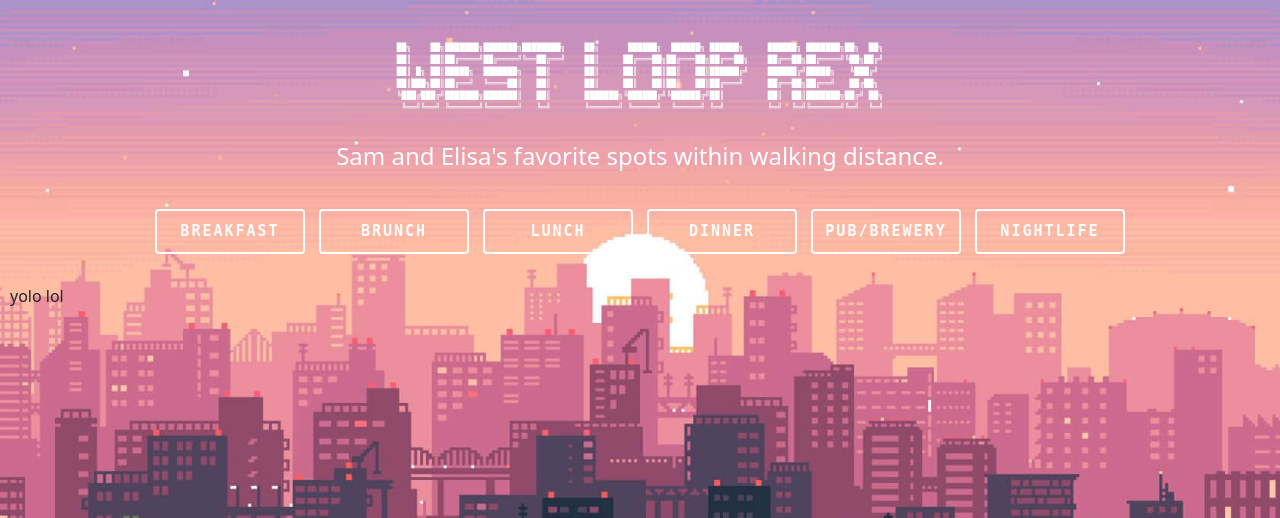
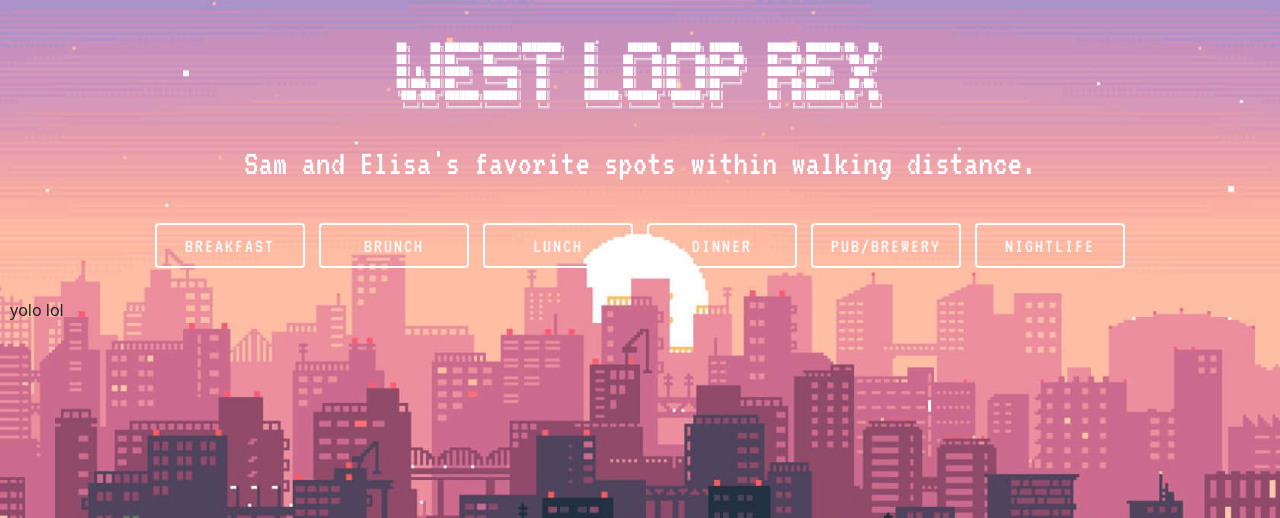
Before and after one commit to samlarson94/west-loop-recs, a Django app: page / in a window 1280 px wide. Shown: the top 518 px of the page. Run offline with Django 4.2, Linux system fonts and the light colour scheme; data that the repository does not hold is empty; some libraries are stand-ins or nearby versions; grey boxes are pictures that could not be loaded.

Commit message:
goodnight

```diff
--- a/brewery_map_project/brewery_map/templates/brewery_map/brewery_map.html
+++ b/brewery_map_project/brewery_map/templates/brewery_map/brewery_map.html
@@ -29,19 +29,19 @@
         </pre>
     </div>
     </div>
-    <div class="row justify-content-center">
-        <h4>Sam and Elisa's favorite spots within walking distance.</h4>
+    <div class="row justify-content-center subtitle">
+        <h4 class="retro-font subtitle">Sam and Elisa's favorite spots within walking distance.</h4>
     </div>
 </div>
 
 <div class="container-fluid card-container">
-    <div class="filter-options retro-font">
+    <div class="filter-options retro-font btntxt">
         <button class="fill">Breakfast</button>
-        <button class="svg">Brunch</button>
+        <button class="fill">Brunch</button>
         <button class="fill">Lunch</button>
-        <button class="svg">Dinner</button>
+        <button class="fill">Dinner</button>
         <button class="fill">Pub/Brewery</button>
-        <button class="svg">Nightlife</button>
+        <button class="fill">Nightlife</button>
     </div>
 </div>
 
@@ -63,7 +63,7 @@
               </span>
             </div>
             <ul class="list-group list-group-flush">
-              <li class="list-group-item known-for">{{ brewery.knownfor }}</li>
+              <li class="list-group-item known-for">"{{ brewery.knownfor }}"</li>
               <li class="list-group-item">Sam Rating: {{ brewery.s_rating }}</li>
               <li class="list-group-item">Elisa Rating: {{ brewery.e_rating}}</li>
               <li class="list-group-item">Patio:
@@ -74,6 +74,10 @@
                 {% endif %}
                 </li>
             </ul>
+              {% comment %} <div class="d-grid gap-2 col-6 mx-auto">
+                <button class="btn btn-primary" type="button">Button</button>
+                <button class="btn btn-primary" type="button">Button</button>
+            </div> {% endcomment %}
             <div class="card-body" style="display: flex; justify-content: space-around;">
               <a href="{{ brewery.yelp }}" class="card-link" target="_blank">Read Yelp Reviews</a>
               <a href="{% url 'get_directions' brewery.address %}" target="_blank">Get Directions</a>
--- a/brewery_map_project/static/brewery_map/styles.css
+++ b/brewery_map_project/static/brewery_map/styles.css
@@ -1,6 +1,6 @@
 @font-face {
     font-family: 'VT323';
-    src: url('/static/VT323-Regular.ttf') format('ttf');
+    src: url('/static/VT323-Regular.ttf') format('truetype');
 }
 
 .retro-font {
@@ -38,6 +38,19 @@ pre {
 .title {
     color: white;
     font-weight: bold;
+    text-align: center;
+}
+
+.subtitle {
+    font-size: 2.25rem;
+}
+
+.btntxt {
+    font-size: 1.25rem;
+}
+
+.direction-text {
+    font-size: .6rem;
     text-align: center;
 }
 
@@ -96,8 +109,6 @@ button {
     width: 150px;
     margin: 10px 7px;
     padding: 5px 5px;
-    font-weight: 700;
-    font-size: 15px;
     letter-spacing: 2px;
     color: white;
     border: 2px white solid;
```
Also changed, not shown: other parts of brewery_map_project/static/brewery_map/styles.css (+25 -0 lines).
